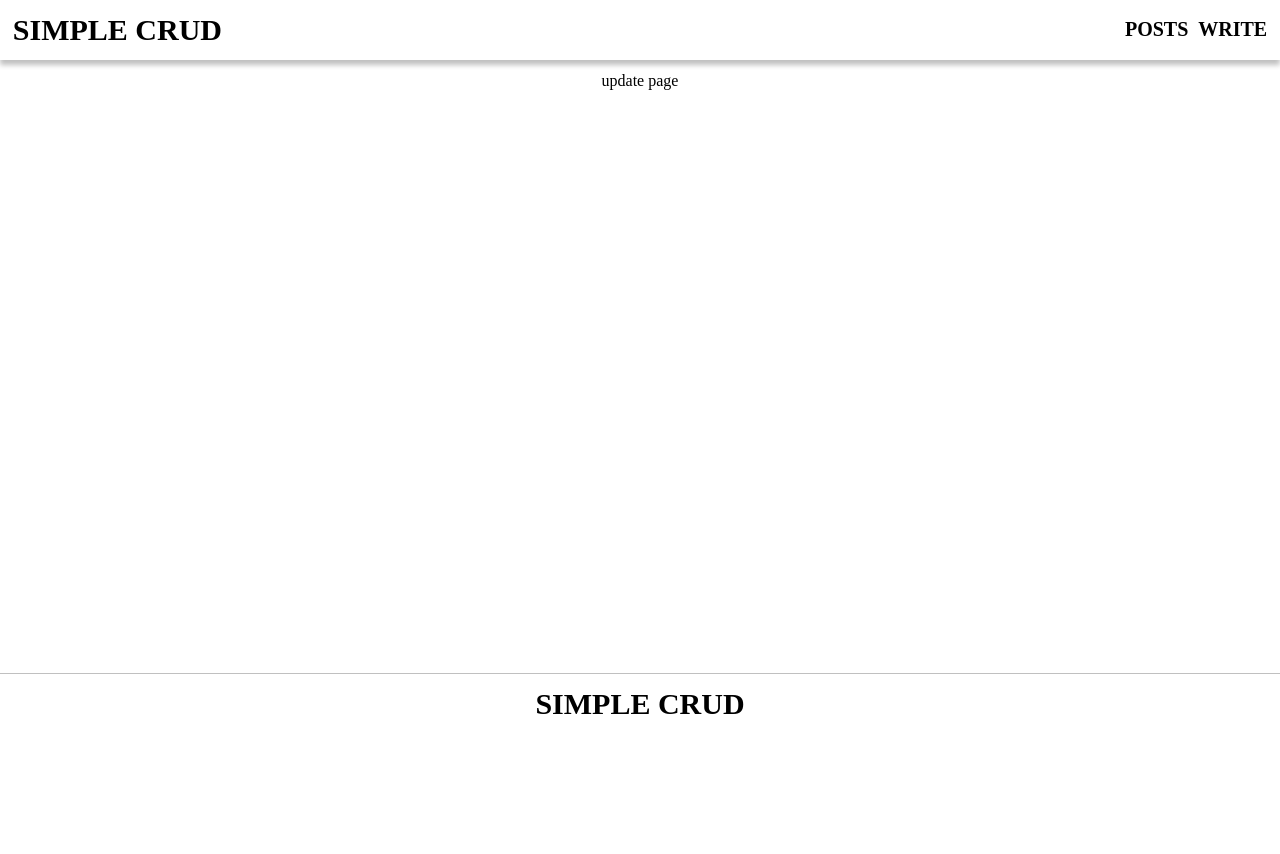
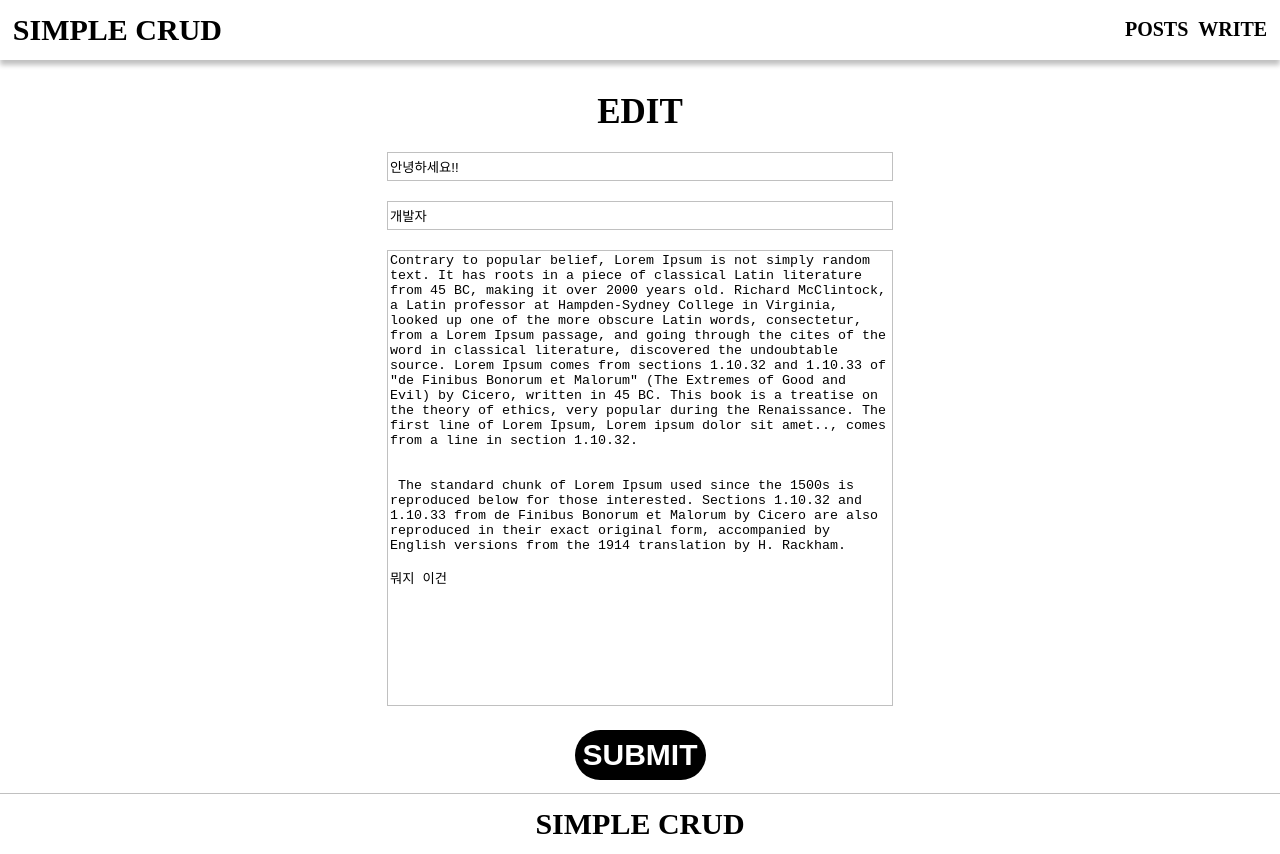
Before and after one commit to yshjft/SIMPLE_CRUD_CLIENT, a React (Create React App) app: page /update/1 in a window 1280 px wide. Before the commit the page ends 800 px from the top, so only its background shows below. Built offline with nearby package versions, Linux system fonts and the light colour scheme.

Commit message:
UI 작업 끝

```diff
--- a/src/component/InputArea/InputArea.jsx
+++ b/src/component/InputArea/InputArea.jsx
@@ -1,12 +1,20 @@
-import React, {useState, forwardRef} from 'react'
+import React, {useState, forwardRef, useEffect} from 'react'
 import '../../styles/index.scss'
 
 const InputForPost = forwardRef((props, ref) => {
-  const {handleSubmit} = props
+  const {record, handleSubmit} = props
   const [title, setTitle] = useState()
   const [writer, setWriter] = useState()
   const [content, setContent] = useState()
   const {titleRef, titleWarnRef, writerRef, writerWarnRef, contentRef, contentWarnRef} = ref
+
+  useEffect(() => {
+    if (record) {
+      setTitle(record.title)
+      setWriter(record.writer)
+      setContent(record.content)
+    }
+  }, [record])
 
   function handleChange(e, type) {
     const changedValue = e.target.value
@@ -27,15 +35,27 @@ const InputForPost = forwardRef((props, ref) => {
 
   return (
     <div className="inputArea">
-      <div className="title">WRITE</div>
+      <div className="title"> {record ? 'EDIT' : 'WRITE'}</div>
       <div className="inputItem">
-        <input ref={titleRef} name="title" placeholder="제목" onChange={(e) => handleChange(e, 'title')} />
+        <input
+          ref={titleRef}
+          name="title"
+          placeholder="제목"
+          value={title}
+          onChange={(e) => handleChange(e, 'title')}
+        />
         <div ref={titleWarnRef} className="warning">
           입력 미완료
         </div>
       </div>
       <div className="inputItem">
-        <input ref={writerRef} name="writer" placeholder="작성자" onChange={(e) => handleChange(e, 'writer')} />
+        <input
+          ref={writerRef}
+          name="writer"
+          placeholder="작성자"
+          value={writer}
+          onChange={(e) => handleChange(e, 'writer')}
+        />
         <div ref={writerWarnRef} className="warning">
           입력 미완료
         </div>
@@ -45,6 +65,7 @@ const InputForPost = forwardRef((props, ref) => {
           ref={contentRef}
           name="content"
           placeholder="내용 작성"
+          value={content}
           onChange={(e) => handleChange(e, 'content')}
         />
         <div ref={contentWarnRef} className="warning">
--- a/src/pages/update/UpdateContainer.jsx
+++ b/src/pages/update/UpdateContainer.jsx
@@ -1,11 +1,48 @@
-import React from 'react'
+import React, {useRef} from 'react'
 import Layout from '../../component/common/Layout'
 import UpdatePresenter from '../../presenters/update'
+import {resetWarning, setWarning} from '../../lib/warning'
+import {validateRequired} from '../../lib/validatior'
+
+const tmpRecord = {
+  title: '안녕하세요!!',
+  date: '2021.02.08',
+  writer: '개발자',
+  content: `Contrary to popular belief, Lorem Ipsum is not simply random text. It has roots in a piece of classical Latin literature from 45 BC, making it over 2000 years old. Richard McClintock, a Latin professor at Hampden-Sydney College in Virginia, looked up one of the more obscure Latin words, consectetur, from a Lorem Ipsum passage, and going through the cites of the word in classical literature, discovered the undoubtable source. Lorem Ipsum comes from sections 1.10.32 and 1.10.33 of "de Finibus Bonorum et Malorum" (The Extremes of Good and Evil) by Cicero, written in 45 BC. This book is a treatise on the theory of ethics, very popular during the Renaissance. The first line of Lorem Ipsum, Lorem ipsum dolor sit amet.., comes from a line in section 1.10.32.\n\n\n The standard chunk of Lorem Ipsum used since the 1500s is reproduced below for those interested. Sections 1.10.32 and 1.10.33 from de Finibus Bonorum et Malorum by Cicero are also reproduced in their exact original form, accompanied by English versions from the 1914 translation by H. Rackham.\n\n뭐지 이건`
+}
 
 const UpdateContainer = () => {
+  const titleRef = useRef(null)
+  const titleWarnRef = useRef(null)
+  const writerRef = useRef(null)
+  const writerWarnRef = useRef(null)
+  const contentRef = useRef(null)
+  const contentWarnRef = useRef(null)
+
+  // 기존에 작성된 글을 가져올 때 api를 한번 더 호출할 것인지 OR redux를 사용해볼 것인지 결정해야함
+
+  function handleSubmit(title, writer, content) {
+    resetWarning(titleRef, titleWarnRef)
+    resetWarning(writerRef, writerWarnRef)
+    resetWarning(contentRef, contentWarnRef)
+
+    if (!validateRequired(title) || !validateRequired(writer) || !validateRequired(content)) {
+      if (!validateRequired(title)) setWarning(titleRef, titleWarnRef)
+      if (!validateRequired(writer)) setWarning(writerRef, writerWarnRef)
+      if (!validateRequired(content)) setWarning(contentRef, contentWarnRef)
+      return
+    }
+
+    // API 호출을 해야한다
+    console.log(title, writer, content)
+  }
   return (
     <Layout>
-      <UpdatePresenter />
+      <UpdatePresenter
+        ref={{titleRef, titleWarnRef, writerRef, writerWarnRef, contentRef, contentWarnRef}}
+        record={tmpRecord}
+        handleSubmit={handleSubmit}
+      />
     </Layout>
   )
 }
--- a/src/presenters/update/index.jsx
+++ b/src/presenters/update/index.jsx
@@ -1,11 +1,13 @@
-import React from 'react'
+import React, {forwardRef} from 'react'
+import InputForPost from '../../component/InputArea/InputArea'
 
-const UpdatePresenter = () => {
+const UpdatePresenter = forwardRef((props, ref) => {
+  const {record, handleSubmit} = props
   return (
     <div>
-      <div>update page</div>
+      <InputForPost ref={ref} record={record} handleSubmit={handleSubmit} />
     </div>
   )
-}
+})
 
 export default UpdatePresenter
```
